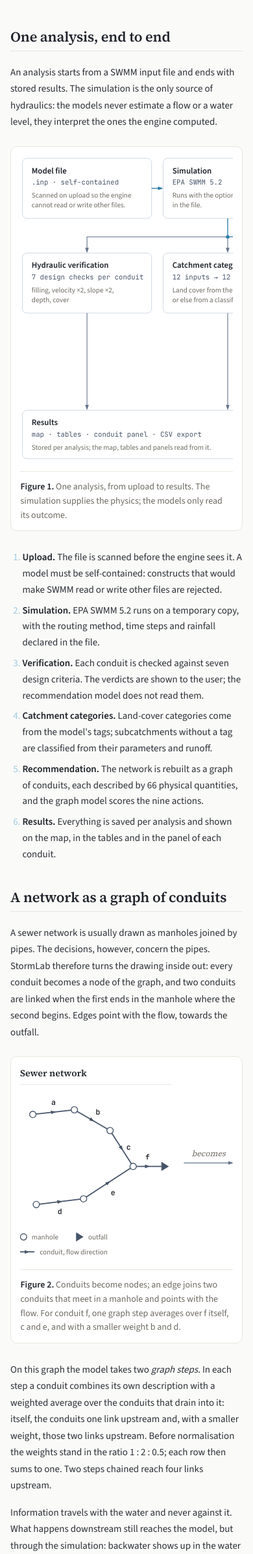
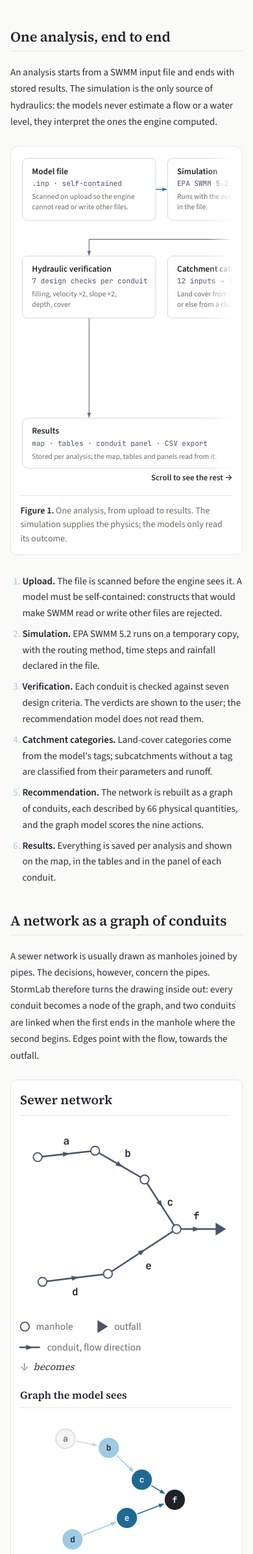
Before and after one commit to BuczynskiRafal/stormlab, a Django app: page /method/ in a window 390 px wide. Shown: the part 1248-3639 px from the top of the page at 65% size. Run offline with Django 5.2, Linux system fonts and the light colour scheme; some libraries are stand-ins or nearby versions.

Commit message:
fix(method): make the figures and the results table readable on phones
Every static figure had min-width: 640px inside a 295 px box with no
hint that it scrolled: in Figure 2 the whole right panel ("Graph the
model sees" and its legend) was off-screen. The five-column results
table hid the MLP and simple-rule columns on a phone. The interactive
figure and the dot plot were unnumbered while Figures 1-3 were.

- Figure 2 is two SVGs (the right one keeps its coordinates through a
  392-origin viewBox), side by side on a wide screen and stacked below
  640 px with a "becomes" arrow between; text stays at 11 px or more.
- Figures 1 and 4 keep a legible size (min-width 660 px, so the
  smallest labels are 11 px) and scroll sideways with a visible
  affordance: an edge fade on the side with more to see and "Scroll to
  see the rest" under the figure until the reader scrolls (docs.js).
  The scrollers are keyboard-focusable regions.
- The results table stacks on phones like the other prose tables, each
  value labelled with its model.
- All five figures are numbered in page order (the interactive one is
  Figure 3, the model Figure 4, the dot plot Figure 5, now a <figure>
  with a caption); docs/method.md captions follow. No number changes.

```diff
--- a/app/sa/templates/sa/method.html
+++ b/app/sa/templates/sa/method.html
@@ -366,6 +366,7 @@
                     both, with a reach of one, two or four links per step. The chart shows
                     the variants that decide the question.
                 </p>
+                <figure class="method-dots-figure">
                 <div class="method-dots" role="img"
                      aria-label="Test accuracy by direction and reach. Inflow side, two links: 0.893. Inflow side, one link: 0.885. Both sides, one link: 0.883. Outflow side, four links: 0.877. Outflow side, two links: 0.871. Outflow side, one link: 0.858. No neighbours: 0.876.">
                     <div class="method-dots-row method-dots-row--served">
@@ -409,10 +410,11 @@
                         <span></span>
                     </div>
                 </div>
-                <p class="method-figure-note">
-                    Test accuracy of the main action, mean of five runs. The axis starts at
-                    0.84 to make the differences visible.
-                </p>
+                <figcaption class="method-figure-note">
+                    <strong>Figure 5.</strong> Test accuracy of the main action, mean of five
+                    runs. The axis starts at 0.84 to make the differences visible.
+                </figcaption>
+                </figure>
                 <p>
                     Reading the inflow side wins. Reading the outflow side is no better than
                     reading no neighbours at all, however far it reaches. The preference for
@@ -501,15 +503,15 @@
                     accuracy.
                 </p>
                 <div class="docs-table-wrapper">
-                    <table class="docs-table">
+                    <table class="docs-table method-stack method-results">
                         <thead>
                             <tr><th>Measure</th><th>Graph model</th><th>MLP + neighbourhood</th><th>MLP</th><th>Simple rule</th></tr>
                         </thead>
                         <tbody>
-                            <tr><td>Accuracy (main action)</td><td><strong>0.893</strong></td><td>0.886</td><td>0.876</td><td>0.331</td></tr>
-                            <tr><td>Macro-F1 (nine actions)</td><td><strong>0.814</strong></td><td>0.813</td><td>0.805</td><td>0.203</td></tr>
-                            <tr><td>Brier score (lower is better)</td><td><strong>0.053</strong></td><td>0.056</td><td>0.061</td><td>n/a</td></tr>
-                            <tr><td>Accuracy, five runs averaged</td><td><strong>0.907</strong></td><td>0.893</td><td>0.884</td><td>n/a</td></tr>
+                            <tr><td>Accuracy (main action)</td><td data-label="Graph model"><strong>0.893</strong></td><td data-label="MLP + neighbourhood">0.886</td><td data-label="MLP">0.876</td><td data-label="Simple rule">0.331</td></tr>
+                            <tr><td>Macro-F1 (nine actions)</td><td data-label="Graph model"><strong>0.814</strong></td><td data-label="MLP + neighbourhood">0.813</td><td data-label="MLP">0.805</td><td data-label="Simple rule">0.203</td></tr>
+                            <tr><td>Brier score (lower is better)</td><td data-label="Graph model"><strong>0.053</strong></td><td data-label="MLP + neighbourhood">0.056</td><td data-label="MLP">0.061</td><td data-label="Simple rule">n/a</td></tr>
+                            <tr><td>Accuracy, five runs averaged</td><td data-label="Graph model"><strong>0.907</strong></td><td data-label="MLP + neighbourhood">0.893</td><td data-label="MLP">0.884</td><td data-label="Simple rule">n/a</td></tr>
                         </tbody>
                     </table>
                 </div>
--- a/app/sa/templates/sa/method/_fig_conduit_graph.html
+++ b/app/sa/templates/sa/method/_fig_conduit_graph.html
@@ -1,19 +1,14 @@
 <figure class="method-fig method-fig--conduit-graph">
-  <div class="method-fig-scroll">
-    <svg viewBox="0 0 720 334" role="img" aria-labelledby="mf-conduit-graph-title mf-conduit-graph-desc" xmlns="http://www.w3.org/2000/svg">
+  {# Two panels, two SVGs: side by side on a wide screen, stacked below 640 px, so the right panel never hides behind a scroller. The right SVG keeps the coordinates of the original single drawing through its viewBox origin (392). #}
+  <div class="method-fig-panels">
+    <svg class="method-fig-panel method-fig-panel--network" viewBox="0 0 266 334" role="img" aria-labelledby="mf-conduit-graph-title mf-conduit-graph-desc" xmlns="http://www.w3.org/2000/svg">
       <title id="mf-conduit-graph-title">The same network, two ways</title>
       <desc id="mf-conduit-graph-desc">Two panels. Left, a sewer network in plan: six conduits labelled a to f join seven nodes, six manholes and an outfall. Conduits a, b and c form one branch and d and e a second; both meet in a manhole from which conduit f runs to the outfall. Arrows on the conduits show the flow direction. Right, the same network as the graph the model sees: each conduit is a node, and a directed edge joins two conduits when the outlet manhole of one is the inlet manhole of the next, giving edges a to b, b to c, d to e, c to f and e to f. Conduit f is the one being assessed; c and e are one link upstream of it, b and d two links upstream, and a lies beyond the reach of one graph step.</desc>
       <defs>
         <marker id="mf-graph-pipe-head" viewBox="0 0 10 10" refX="5" refY="5" markerWidth="9" markerHeight="9" markerUnits="userSpaceOnUse" orient="auto"><path class="mf-pipe-head" d="M0,1.5 L10,5 L0,8.5 Z"/></marker>
-        <marker id="mf-graph-arrow" viewBox="0 0 10 10" refX="7" refY="5" markerWidth="9" markerHeight="9" markerUnits="userSpaceOnUse" orient="auto"><path class="mf-head-fill" d="M0,1.5 L10,5 L0,8.5 Z"/></marker>
-        <marker id="mf-graph-edge-hop1" viewBox="0 0 10 10" refX="7" refY="5" markerWidth="9" markerHeight="9" markerUnits="userSpaceOnUse" orient="auto"><path class="mf-edge-head--hop1" d="M0,1.5 L10,5 L0,8.5 Z"/></marker>
-        <marker id="mf-graph-edge-hop2" viewBox="0 0 10 10" refX="7" refY="5" markerWidth="9" markerHeight="9" markerUnits="userSpaceOnUse" orient="auto"><path class="mf-edge-head--hop2" d="M0,1.5 L10,5 L0,8.5 Z"/></marker>
-        <marker id="mf-graph-edge-far" viewBox="0 0 10 10" refX="7" refY="5" markerWidth="9" markerHeight="9" markerUnits="userSpaceOnUse" orient="auto"><path class="mf-edge-head--far" d="M0,1.5 L10,5 L0,8.5 Z"/></marker>
       </defs>
       <text class="mf-head" x="0" y="18">Sewer network</text>
       <path class="mf-rule" d="M0,32 H262"/>
-      <text class="mf-head" x="392" y="18">Graph the model sees</text>
-      <path class="mf-rule" d="M392,32 H720"/>
       <polyline class="mf-pipe" points="22,84 58,80 94,76" marker-mid="url(#mf-graph-pipe-head)"/>
       <text class="mf-label" x="58" y="68" text-anchor="middle">a</text>
       <polyline class="mf-pipe" points="94,76 125,94 156,112" marker-mid="url(#mf-graph-pipe-head)"/>
@@ -39,8 +34,23 @@
       <text class="mf-body" x="118" y="300">outfall</text>
       <polyline class="mf-pipe" points="0,322 12,322 24,322" marker-mid="url(#mf-graph-pipe-head)"/>
       <text class="mf-body" x="34" y="326">conduit, flow direction</text>
-      <text class="mf-note" x="327" y="156" text-anchor="middle">becomes</text>
-      <path class="mf-line" d="M284,168 H367.3" marker-end="url(#mf-graph-arrow)"/>
+    </svg>
+    <svg class="method-fig-panel method-fig-panel--becomes" viewBox="0 0 110 40" aria-hidden="true" focusable="false" xmlns="http://www.w3.org/2000/svg">
+      <defs>
+        <marker id="mf-graph-arrow" viewBox="0 0 10 10" refX="7" refY="5" markerWidth="9" markerHeight="9" markerUnits="userSpaceOnUse" orient="auto"><path class="mf-head-fill" d="M0,1.5 L10,5 L0,8.5 Z"/></marker>
+      </defs>
+      <text class="mf-note" x="55" y="14" text-anchor="middle">becomes</text>
+      <path class="mf-line" d="M14,26 H97.3" marker-end="url(#mf-graph-arrow)"/>
+    </svg>
+    <p class="method-fig-becomes" aria-hidden="true">becomes</p>
+    <svg class="method-fig-panel method-fig-panel--graph" viewBox="392 0 328 334" aria-hidden="true" focusable="false" xmlns="http://www.w3.org/2000/svg">
+      <defs>
+        <marker id="mf-graph-edge-hop1" viewBox="0 0 10 10" refX="7" refY="5" markerWidth="9" markerHeight="9" markerUnits="userSpaceOnUse" orient="auto"><path class="mf-edge-head--hop1" d="M0,1.5 L10,5 L0,8.5 Z"/></marker>
+        <marker id="mf-graph-edge-hop2" viewBox="0 0 10 10" refX="7" refY="5" markerWidth="9" markerHeight="9" markerUnits="userSpaceOnUse" orient="auto"><path class="mf-edge-head--hop2" d="M0,1.5 L10,5 L0,8.5 Z"/></marker>
+        <marker id="mf-graph-edge-far" viewBox="0 0 10 10" refX="7" refY="5" markerWidth="9" markerHeight="9" markerUnits="userSpaceOnUse" orient="auto"><path class="mf-edge-head--far" d="M0,1.5 L10,5 L0,8.5 Z"/></marker>
+      </defs>
+      <text class="mf-head" x="392" y="18">Graph the model sees</text>
+      <path class="mf-rule" d="M392,32 H720"/>
       <path class="mf-edge mf-edge--far" d="M478.6,83.5 L509.7,90" marker-end="url(#mf-graph-edge-far)"/>
       <path class="mf-edge mf-edge--hop2" d="M541.3,105.8 L565.8,129.4" marker-end="url(#mf-graph-edge-hop2)"/>
       <path class="mf-edge mf-edge--hop2" d="M488.8,228.8 L538.7,209.2" marker-end="url(#mf-graph-edge-hop2)"/>
--- a/app/sa/templates/sa/method/_fig_model.html
+++ b/app/sa/templates/sa/method/_fig_model.html
@@ -1,5 +1,5 @@
 <figure class="method-fig method-fig--model">
-  <div class="method-fig-scroll">
+  <div class="method-fig-scroll" tabindex="0" role="region" aria-label="Figure 4, scrolls sideways">
     <svg viewBox="0 0 720 562" role="img" aria-labelledby="mf-model-title mf-model-desc" xmlns="http://www.w3.org/2000/svg">
       <title id="mf-model-title">The model, layer by layer</title>
       <desc id="mf-model-desc">Layer diagram of the graph model, top to bottom; n is the number of conduits in the network. Input: 66 features per conduit, a matrix of n by 66. Normalisation with the statistics of the training set. Graph step 1: relu of X times W self, plus A-hat times X times W neigh, plus b; followed by layer normalisation and dropout 0.2, giving n by 64. Graph step 2: the same form applied to that output, again with layer normalisation and dropout 0.2, giving n by 64. A dense layer with softmax maps 64 to 9 for each conduit. Output: 9 action probabilities per conduit, n by 9. The aggregation matrix A-hat, n by n and built from the network, is a side input to both graph steps. A bracket around normalisation to softmax notes 5 training runs whose probabilities are averaged, and 17,742 parameters per run.</desc>
@@ -54,5 +54,6 @@
       <text class="mf-meta" x="564" y="346">per run</text>
     </svg>
   </div>
-  <figcaption><strong>Figure 3.</strong> Two graph steps with shared weights for every conduit, which is why one set of weights serves a network of any size.</figcaption>
+  <p class="method-fig-hint" hidden>Scroll to see the rest <span aria-hidden="true">→</span></p>
+  <figcaption><strong>Figure 4.</strong> Two graph steps with shared weights for every conduit, which is why one set of weights serves a network of any size.</figcaption>
 </figure>
--- a/app/sa/templates/sa/method/_fig_pipeline.html
+++ b/app/sa/templates/sa/method/_fig_pipeline.html
@@ -1,5 +1,6 @@
 <figure class="method-fig method-fig--pipeline">
-  <div class="method-fig-scroll">
+  {# Wide drawing: on a phone it keeps a legible size and scrolls sideways; docs.js adds the edge fade and the hint while there is more to see. #}
+  <div class="method-fig-scroll" tabindex="0" role="region" aria-label="Figure 1, scrolls sideways">
     <svg viewBox="0 0 720 528" role="img" aria-labelledby="mf-pipeline-title mf-pipeline-desc" xmlns="http://www.w3.org/2000/svg">
       <title id="mf-pipeline-title">From a model file to a recommendation</title>
       <desc id="mf-pipeline-desc">Flow diagram. A SWMM model file (.inp) is uploaded and scanned so that the engine cannot read or write other files. It is simulated with EPA SWMM 5.2 using the options declared in the file, which produces a results report. From the results three branches run in parallel. Hydraulic verification applies 7 design checks to every conduit: filling, two velocity checks, two slope checks, depth and cover. Catchment categories come from the model&#x27;s tags or from a classifier that maps 12 inputs to 12 land-cover categories. The third branch, highlighted as the main path, builds the conduit graph, in which every conduit is a node with 66 physical features, and passes it to the graph model: 2 graph steps, 5 training runs averaged, giving the probability of each of 9 actions. All three branches end in the results: map, tables, conduit panel and CSV export, stored per analysis session.</desc>
@@ -57,5 +58,6 @@
       <text class="mf-body" x="20" y="508">Stored per analysis; the map, tables and panels read from it.</text>
     </svg>
   </div>
+  <p class="method-fig-hint" hidden>Scroll to see the rest <span aria-hidden="true">→</span></p>
   <figcaption><strong>Figure 1.</strong> One analysis, from upload to results. The simulation supplies the physics; the models only read its outcome.</figcaption>
 </figure>
--- a/app/sa/templates/sa/method/_receptive_field.html
+++ b/app/sa/templates/sa/method/_receptive_field.html
@@ -34,7 +34,7 @@ radio group name, so the figure can appear more than once on a page:
         <div class="method-graph__readout" data-method-graph-readout></div>
     </div>
     <figcaption class="method-graph__caption">
-        Rakowiec, Wrocław: 62 conduits. Select a conduit to see which conduits the model reads for it. Weights are those
+        <strong>Figure 3.</strong> Rakowiec, Wrocław: 62 conduits. Select a conduit to see which conduits the model reads for it. Weights are those
         of the aggregation the application computes for this network.
     </figcaption>
 </figure>
--- a/app/static/css/method-figures.css
+++ b/app/static/css/method-figures.css
@@ -17,7 +17,11 @@ figure.method-fig {
     background-color: var(--surface-0);
 }
 
-/* A wide figure keeps a readable size on phones and scrolls sideways instead. */
+/* A wide figure keeps a readable size on phones and scrolls sideways instead: at
+   660 px the smallest (12 px) labels of a 720-unit drawing are still 11 px. docs.js marks a
+   scroller that overflows (.is-scrollable) and where it stands (.is-at-start,
+   .is-at-end); the edge fades show that more of the drawing lies that way, and the
+   hint under the figure goes once the reader has scrolled. */
 .method-fig-scroll {
     overflow-x: auto;
     overscroll-behavior-x: contain;
@@ -27,9 +31,64 @@ figure.method-fig {
 .method-fig-scroll > svg {
     display: block;
     width: 100%;
-    min-width: 640px;
+    min-width: 660px;
     height: auto;
     overflow: visible;
+}
+
+.method-fig-scroll.is-scrollable {
+    -webkit-mask-image: linear-gradient(to right, transparent 0, #000 2.5rem, #000 calc(100% - 2.5rem), transparent 100%);
+    mask-image: linear-gradient(to right, transparent 0, #000 2.5rem, #000 calc(100% - 2.5rem), transparent 100%);
+}
+
+.method-fig-scroll.is-scrollable.is-at-start {
+    -webkit-mask-image: linear-gradient(to right, #000 calc(100% - 2.5rem), transparent 100%);
+    mask-image: linear-gradient(to right, #000 calc(100% - 2.5rem), transparent 100%);
+}
+
+.method-fig-scroll.is-scrollable.is-at-end {
+    -webkit-mask-image: linear-gradient(to right, transparent 0, #000 2.5rem);
+    mask-image: linear-gradient(to right, transparent 0, #000 2.5rem);
+}
+
+.method-fig-hint {
+    margin: 0.5rem 0 0;
+    font-size: 0.8rem;
+    font-weight: 600;
+    color: var(--water-700);
+    text-align: right;
+}
+
+/* Figure 2 is two drawings: side by side on a wide screen, stacked on a phone, so the
+   graph panel and its legend are never off-screen. Each SVG grows in proportion to
+   the width of its viewBox, which keeps one scale across the row. */
+.method-fig-panels {
+    display: flex;
+    align-items: center;
+}
+
+.method-fig-panels > svg {
+    display: block;
+    min-width: 0;
+    height: auto;
+    overflow: visible;
+}
+
+.method-fig-panel--network {
+    flex: 266 1 0;
+}
+
+.method-fig-panel--becomes {
+    flex: 110 1 0;
+}
+
+.method-fig-panel--graph {
+    flex: 328 1 0;
+}
+
+/* The arrow between the stacked panels, shown only in the narrow layout. */
+.method-fig-becomes {
+    display: none;
 }
 
 .method-fig-scroll:focus-visible {
@@ -284,6 +343,43 @@ figure.method-fig {
    NARROW SCREENS AND PRINT
    ============================================================ */
 
+@media (max-width: 639.98px) {
+    .method-fig-panels {
+        flex-direction: column;
+        align-items: stretch;
+    }
+
+    .method-fig-panels > svg {
+        flex: none;
+        width: 100%;
+    }
+
+    .method-fig-panel--network {
+        max-width: 22rem;
+    }
+
+    .method-fig-panel--becomes {
+        display: none !important;
+    }
+
+    .method-fig-becomes {
+        display: flex;
+        align-items: center;
+        gap: 0.5rem;
+        margin: 0.75rem 0;
+        font-family: var(--font-display);
+        font-style: italic;
+        color: var(--muted);
+    }
+
+    .method-fig-becomes::before {
+        content: "\2193";
+        font-style: normal;
+        font-size: 1.1rem;
+        color: var(--slate-500);
+    }
+}
+
 @media (max-width: 575.98px) {
     figure.method-fig {
         margin: 1.5rem 0 1.75rem;
@@ -306,4 +402,13 @@ figure.method-fig {
     .method-fig-scroll > svg {
         min-width: 0;
     }
+
+    .method-fig-scroll.is-scrollable {
+        -webkit-mask-image: none;
+        mask-image: none;
+    }
+
+    .method-fig-hint {
+        display: none;
+    }
 }
--- a/app/static/css/method.css
+++ b/app/static/css/method.css
@@ -27,8 +27,12 @@
     max-width: 72ch;
 }
 
-/* A sentence that belongs to the chart above it, not to the running text. */
-.docs-section p.method-figure-note {
+/* The caption of the dot plot (Figure 5): it belongs to the chart above it. */
+.method-dots-figure {
+    margin: 0 0 1.5rem;
+}
+
+.docs-section .method-figure-note {
     margin-top: -0.9rem;
     font-size: 0.86rem;
     line-height: 1.55;
@@ -337,6 +341,15 @@
         margin-top: 0.35rem;
     }
 
+    /* The results table has four numeric columns: each value on its own line, the
+       model name on the left and the value on the right. */
+    .docs-table.method-results td[data-label] {
+        display: flex;
+        justify-content: space-between;
+        gap: 1rem;
+        font-variant-numeric: tabular-nums;
+    }
+
     .method-stack td[data-label]::before {
         content: attr(data-label);
         display: inline-block;
--- a/app/static/js/docs.js
+++ b/app/static/js/docs.js
@@ -205,3 +205,44 @@
         updateActive();
     });
 })();
+
+/*
+ * Wide figures of the Method page (.method-fig-scroll). On a narrow screen a drawing
+ * keeps a legible size and scrolls sideways; without a hint half of it went unnoticed.
+ * While a scroller overflows it gets .is-scrollable (edge fades in method-figures.css)
+ * and .is-at-start / .is-at-end, and the "Scroll to see the rest" line under the figure
+ * is shown until the reader has scrolled it.
+ */
+(function () {
+    'use strict';
+
+    var SCROLLED_PX = 24;
+    var scrollers = document.querySelectorAll('.method-fig-scroll');
+    if (!scrollers.length) {
+        return;
+    }
+
+    Array.prototype.forEach.call(scrollers, function (scroller) {
+        var figure = scroller.closest('figure');
+        var hint = figure ? figure.querySelector('.method-fig-hint') : null;
+        var scrolled = false;
+
+        function sync() {
+            var overflow = scroller.scrollWidth - scroller.clientWidth > 1;
+            var left = scroller.scrollLeft;
+            if (left > SCROLLED_PX) {
+                scrolled = true;
+            }
+            scroller.classList.toggle('is-scrollable', overflow);
+            scroller.classList.toggle('is-at-start', left <= 1);
+            scroller.classList.toggle('is-at-end', left >= scroller.scrollWidth - scroller.clientWidth - 1);
+            if (hint) {
+                hint.hidden = !overflow || scrolled;
+            }
+        }
+
+        scroller.addEventListener('scroll', sync, { passive: true });
+        window.addEventListener('resize', sync);
+        sync();
+    });
+})();
```
Also changed, not shown: app/sa/tests/test_smoke.py (+26 -2 lines), docs/method.md (+3 -3 lines).
